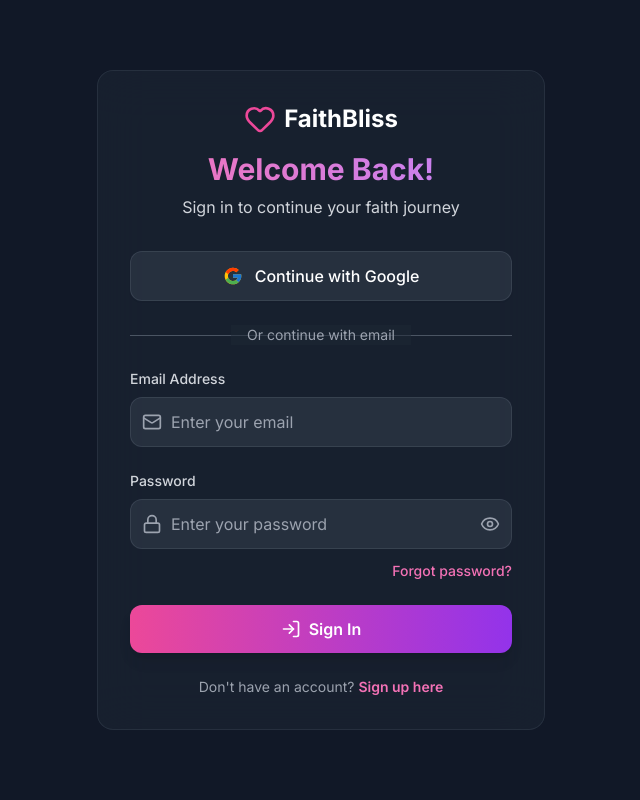
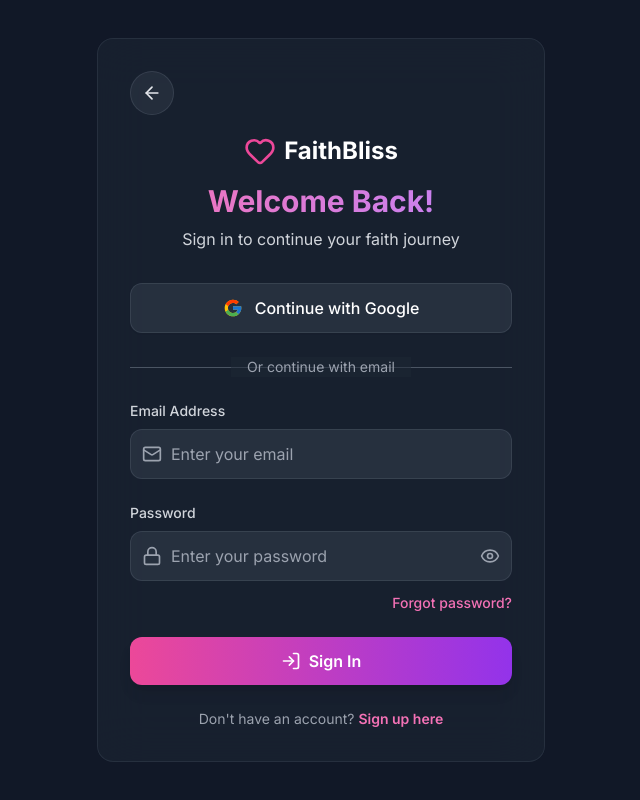
Before and after one commit to Emmilex20/faithbliss, a React (Vite) app in the folder frontend/: page /login in a window 1280 px wide. Shown: the whole page, without its empty margins (319-959 px from the left). Built offline with nearby package versions, Linux system fonts and the light colour scheme; no server answers.

Commit message:
Added back icon to login and register pages

```diff
--- a/frontend/src/pages/Login.tsx
+++ b/frontend/src/pages/Login.tsx
@@ -3,7 +3,7 @@
 import { useState, useEffect, Suspense, useMemo } from 'react';
 import { useNavigate, Link, useSearchParams } from 'react-router-dom';
 import { FcGoogle } from 'react-icons/fc';
-import { Heart, LogIn, Mail, Lock, Eye, EyeOff } from 'lucide-react';
+import { ArrowLeft, Heart, LogIn, Mail, Lock, Eye, EyeOff } from 'lucide-react';
 import { HeartBeatLoader } from '@/components/HeartBeatLoader';
 import { useAuthContext } from '../contexts/AuthContext';
 
@@ -127,6 +127,17 @@
   return (
     <div className="max-w-md w-full">
       <div className="bg-gray-800/50 backdrop-blur-xl rounded-2xl p-6 sm:p-8 border border-gray-700/50">
+        <div className="mb-5 flex justify-start">
+          <Link
+            to="/"
+            aria-label="Back to home"
+            title="Back to home"
+            className="inline-flex h-11 w-11 items-center justify-center rounded-full border border-gray-600/50 bg-gray-700/40 text-gray-200 transition-all hover:border-pink-500/40 hover:bg-gray-700/70 hover:text-white"
+          >
+            <ArrowLeft className="h-5 w-5" />
+          </Link>
+        </div>
+
         <div className="text-center mb-8">
           <div className="flex items-center justify-center gap-2 mb-4">
             <Heart className="h-8 w-8 text-pink-500" />
--- a/frontend/src/pages/SignUp.tsx
+++ b/frontend/src/pages/SignUp.tsx
@@ -2,7 +2,7 @@
 import { useEffect, useState } from 'react';
 import { Link, useNavigate } from 'react-router-dom';
 import { FcGoogle } from 'react-icons/fc';
-import { Eye, EyeOff, Heart, Lock, Mail, Sparkles, User } from 'lucide-react';
+import { ArrowLeft, Eye, EyeOff, Heart, Lock, Mail, Sparkles, User } from 'lucide-react';
 import { PopupInstruction } from '@/components/auth/PopupInstruction';
 import { SuccessModal } from '@/components/SuccessModal';
 import { HeartBeatIcon } from '@/components/HeartBeatIcon';
@@ -107,6 +107,17 @@
   return (
     <div className="max-w-md w-full">
       <div className="bg-gray-800/50 backdrop-blur-xl rounded-2xl p-6 sm:p-8 border border-gray-700/50">
+        <div className="mb-5 flex justify-start">
+          <Link
+            to="/"
+            aria-label="Back to home"
+            title="Back to home"
+            className="inline-flex h-11 w-11 items-center justify-center rounded-full border border-gray-600/50 bg-gray-700/40 text-gray-200 transition-all hover:border-pink-500/40 hover:bg-gray-700/70 hover:text-white"
+          >
+            <ArrowLeft className="h-5 w-5" />
+          </Link>
+        </div>
+
         <div className="text-center mb-8">
           <div className="flex items-center justify-center gap-2 mb-4">
             <Heart className="h-8 w-8 text-pink-500" />
```
